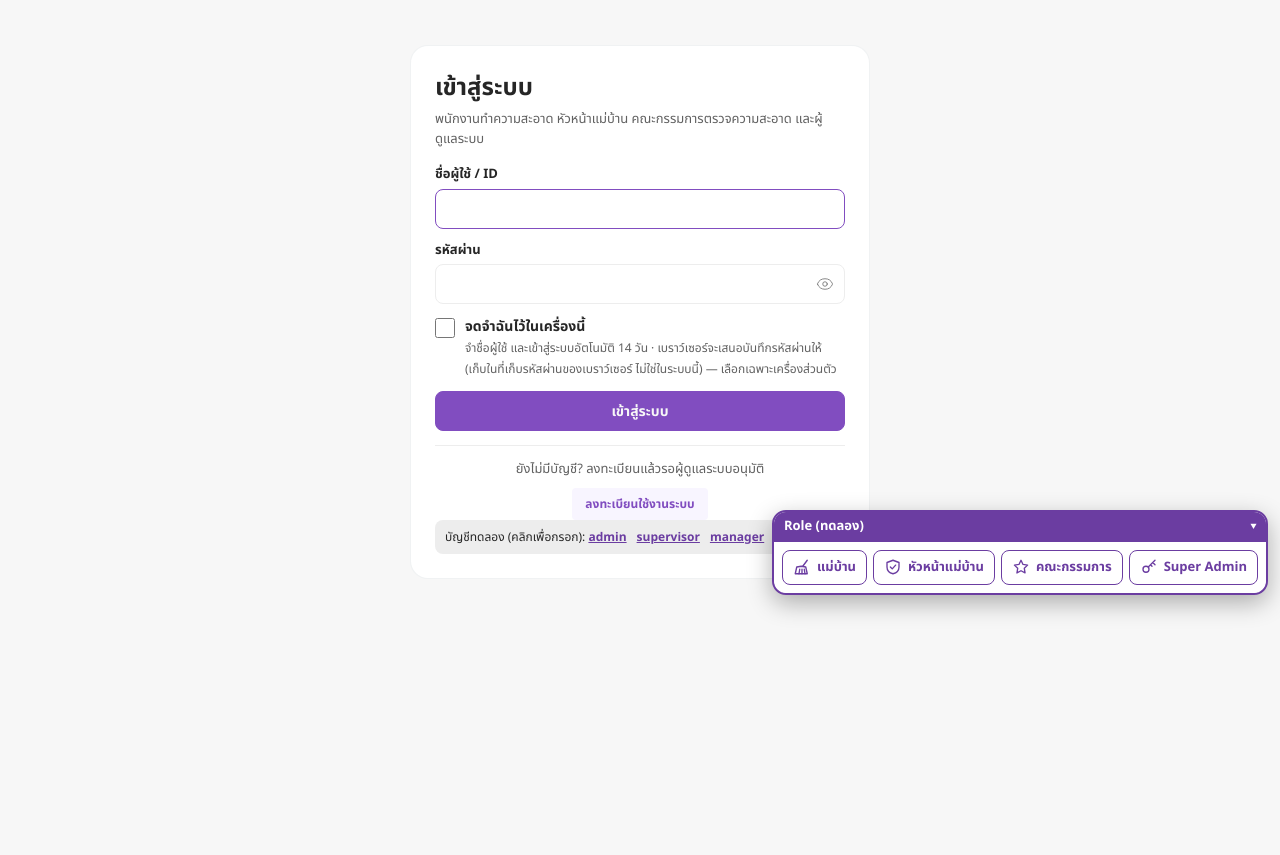
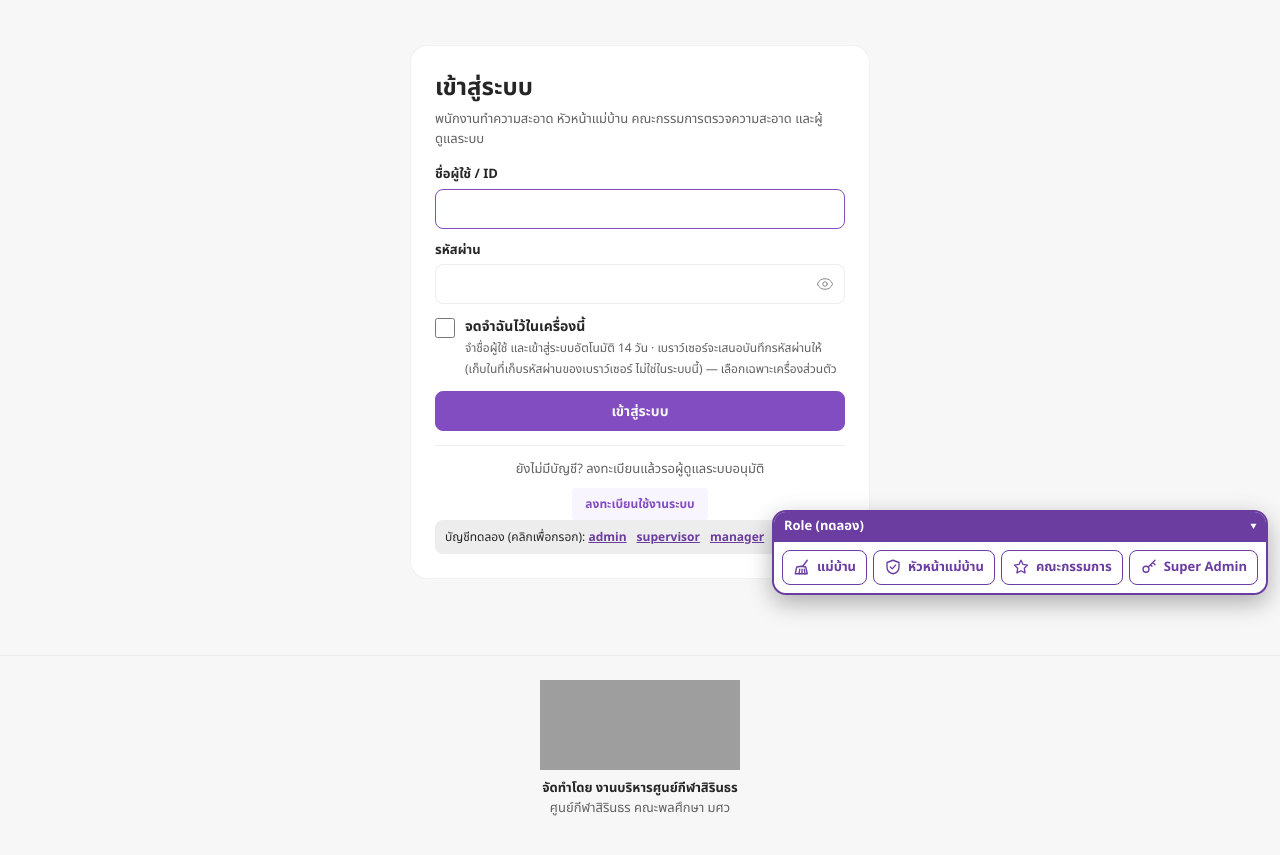
Before and after one commit to tanatph/persent-clean, a plain HTML site: page index.html in a window 1280 px wide. Shown: the part 121-976 px from the top of the page. Before the commit the page ends 800 px from the top, so only its background shows below. Drawn offline with Linux system fonts and the light colour scheme; grey boxes are pictures that could not be loaded.

Commit message:
Footer: Sirindhorn Sports Center logo and credit (app, manual, presentation)
Co-Authored-By: Claude Sonnet 5.5 <noreply@anthropic.com>

```diff
--- a/index.html
+++ b/index.html
@@ -79,6 +79,12 @@
   .actions{display:flex;gap:6px;align-items:center}
   .top .btn.sm.ghost{background:var(--swu-purple-700);color:var(--neutral-50)}
   .top .btn.sm.ghost:hover{background:var(--swu-purple-800)}
+  .site-foot{display:flex;flex-direction:column;align-items:center;gap:8px;margin-top:24px;padding:24px 16px 36px;border-top:1px solid var(--line);color:var(--muted);font-size:13px;line-height:1.6;text-align:center}
+  .site-foot b{color:var(--text)}
+  .sf-logo{width:200px;height:90px;background:url(https://vxfozsxudrkxrjphttxm.supabase.co/storage/v1/object/public/Photo/Thai_color01_0_0.png) 0 -22px/200px auto no-repeat}
+  body.sk-on .site-foot{display:none}
+  /* @dev:start */.emb-mode .site-foot{display:none}/* @dev:end */
+  @media print{.site-foot{display:none}}
   .top .actions .btn{white-space:nowrap}
   .top .logo{min-width:0}
   .top .actions .btn.sk svg{width:20px;height:20px;flex:none}
@@ -436,6 +442,10 @@
 </header>
 <main class="wrap" id="app"><div class="empty"><span class="spin"></span> กำลังโหลด...</div></main>
 <div id="skHost" hidden></div>
+<footer class="site-foot" id="siteFoot">
+  <div class="sf-logo" role="img" aria-label="ศูนย์กีฬาสิรินธร คณะพลศึกษา มหาวิทยาลัยศรีนครินทรวิโรฒ"></div>
+  <div><b>จัดทำโดย งานบริหารศูนย์กีฬาสิรินธร</b><br>ศูนย์กีฬาสิรินธร คณะพลศึกษา มศว</div>
+</footer>
 <div id="modal"></div>
 <div id="toast"></div>
 <div id="report" class="rp" aria-hidden="true"></div>
```
Also changed, not shown: manual.html (+4 -1 lines), mockup.html (+10 -0 lines), present.html (+1 -0 lines).
